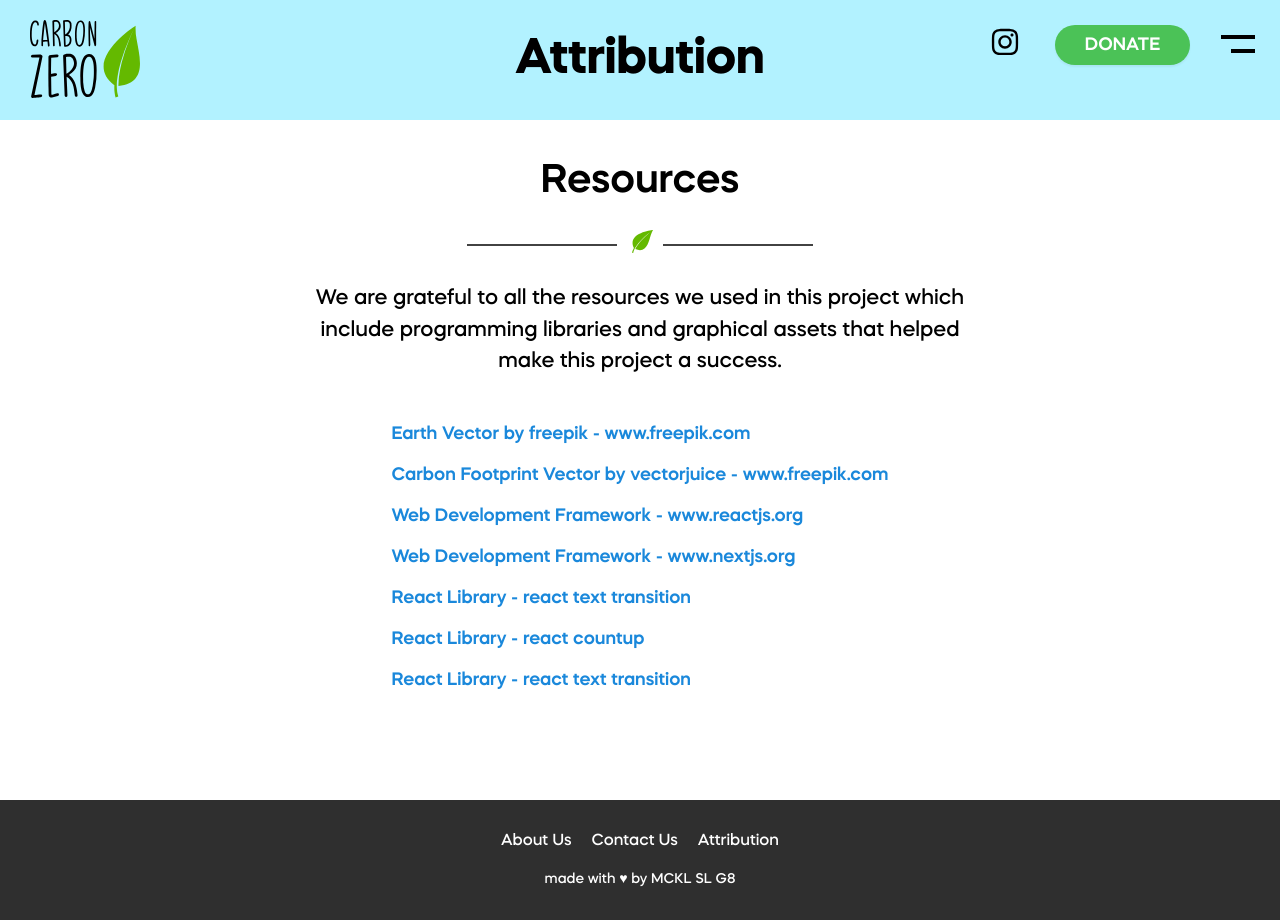
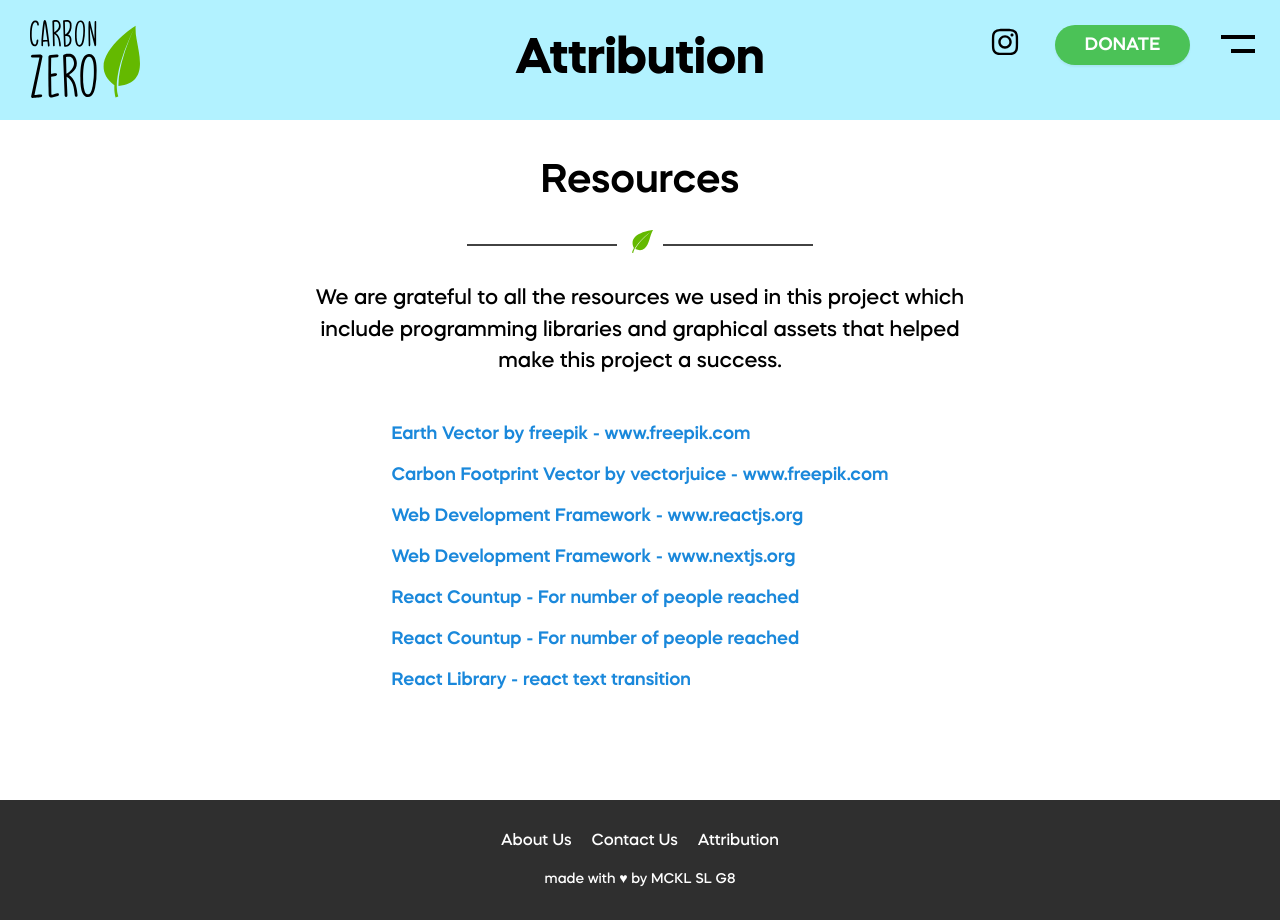
Before and after one commit to vrevolverrr/service-learning, a Next.js app: page /attribution in a window 1280 px wide. Built offline with nearby package versions, Linux system fonts and the light colour scheme.

Commit message:
:sparkles: updated leaderboard

```diff
--- a/components/Leaderboard.js
+++ b/components/Leaderboard.js
@@ -27,6 +27,7 @@
         <p style={{color: "#666666"}}>The donations are sorted based on most recent</p>
         <div style={{height: '10px'}}/>
         <div className={styles.leaderboard}>
+            <LeaderboardItem name="SPSoong" amount={30} emoji='❤️'>Love Earth, Love Environment, Love Us!</LeaderboardItem>
             <LeaderboardItem name="phang chuen" amount={5} emoji='❤️'></LeaderboardItem>
             <LeaderboardItem name="7un" amount={20} emoji='👆🏻'></LeaderboardItem>
             <LeaderboardItem name="stanley" amount={10} emoji='❤️'></LeaderboardItem>
--- a/pages/about.js
+++ b/pages/about.js
@@ -36,7 +36,8 @@
             collaboration to help the general public understand the issue.">
 
             </Section>
-            <Section height='5vh' title="Our Team" description="We are students from Methodist College Kuala Lumpur. Here is the team that has worked hard to bring you this service learning project in hopes of giving back to the community.">
+            <Section height='5vh' title="Our Team" description="We are students from Methodist College Kuala Lumpur.
+             Here is the team that has worked hard to bring you this service learning project in hopes of giving back to the community.">
                 <div style={{maxWidth: '70%', display: 'flex', flexWrap: 'wrap', justifyContent: 'space-evenly'}}>
                     <Profile image={Bryan} name="Soong Jun Shen" role="Web Development and Design"/>
                     <Profile image={Adrian} name="Adrian Chan" role="Project Coordinator"/>
--- a/pages/attribution.js
+++ b/pages/attribution.js
@@ -26,11 +26,11 @@
                     <a href='https://nextjs.org/' style={{fontSize: '18px', margin: '10px', color: '#1a88db'}}>
                         Web Development Framework - www.nextjs.org
                     </a>
-                    <a href='https://github.com/WinterCore/react-text-transition' style={{fontSize: '18px', margin: '10px', color: '#1a88db'}}>
-                        React Library - react text transition
+                    <a href='https://github.com/fkhadra/react-toastify' style={{fontSize: '18px', margin: '10px', color: '#1a88db'}}>
+                        React Countup - For number of people reached
                     </a>
                     <a href='https://github.com/glennreyes/react-countup' style={{fontSize: '18px', margin: '10px', color: '#1a88db'}}>
-                        React Library - react countup
+                        React Countup - For number of people reached
                     </a>
                     <a href='https://github.com/WinterCore/react-text-transition' style={{fontSize: '18px', margin: '10px', color: '#1a88db'}}>
                         React Library - react text transition
--- a/pages/donate.js
+++ b/pages/donate.js
@@ -54,11 +54,11 @@
                 <div style={{width: '90vw', display: 'flex', flexDirection: 'column', alignItems: 'center'}}>
                     <div style={{width: 'fit-content', height: '15px'}}/>
                     <div className={styles.donation_progress} style={{width: '100%'}}>
-                        <div className={styles.progress_bar} style={{width: '5%'}}/>
+                        <div className={styles.progress_bar} style={{width: '8%'}}/>
                     </div>
                     <div style={{height: '15px'}}/>
                     <p style={{fontSize: '18px', color: '#737373'}}>
-                        <span style={{fontSize: '24px', color: '#000000'}}>RM50</span> of RM1000 raised</p>
+                        <span style={{fontSize: '24px', color: '#000000'}}>RM80</span> of RM1000 raised</p>
                 </div>
             </Section>
 
--- a/styles/leaderboard.module.css
+++ b/styles/leaderboard.module.css
@@ -29,7 +29,6 @@
 }
 
 .leaderboard_donation_tree {
-    width: 100px;
     padding: 6px;
     display: flex;
     justify-content: center;
```
